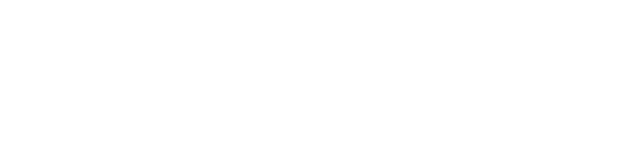
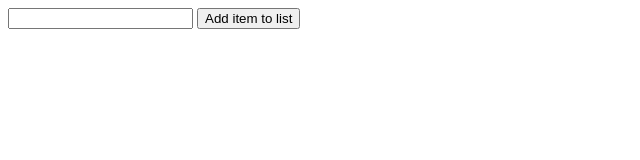
Before and after one commit to mayursonar12/MyDemoRepository, a plain HTML site: page index.html in a window 1280 px wide. Shown: the whole page, without its empty margins (0-640 px from the left). Drawn offline with Linux system fonts and the light colour scheme.

Commit message:
Grocery List code

```diff
--- a/index.html
+++ b/index.html
@@ -4,6 +4,28 @@
         <title>My webpage Title</title>
     </head>
     <body>
+        <input id="inputfield" type="text">
+        <button onclick="buttonclick()">Add item to list</button>
+        <div id="listDiv">
+
+        </div>
+
+        <script>
+
+            function buttonclick () {
+
+                var itemName = document.getElementById('inputfield').value;
+                var h1tag = document.createElement('h1');
+                h1tag.innerHTML = itemName;
+
+                var division = document.getElementById('listDiv');
+                division.appendChild(h1tag);
+                //document.body.append("test body");
+            }
+
+
+
+        </script>
 
     </body>
 </html>
```
